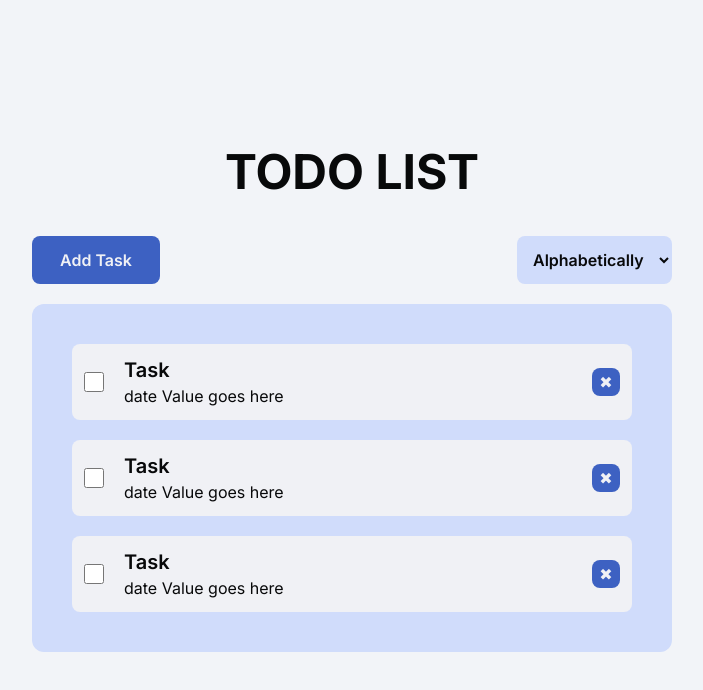
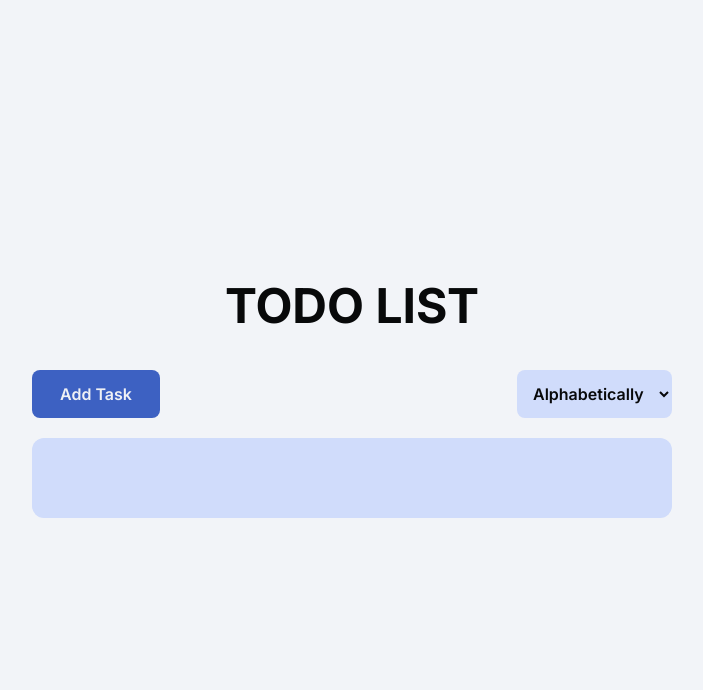
Before and after one commit to JerryShum/todo-aoi, a React (Vite) app: page / in a window 1280 px wide. Shown: the top 690 px of the page, without its empty margins (288-991 px from the left). Built offline with nearby package versions, Linux system fonts and the light colour scheme.

Commit message:
feat: finished new task functionality

```diff
--- a/src/components/List.jsx
+++ b/src/components/List.jsx
@@ -1,11 +1,16 @@
 import Task from "./Task";
 
-export default function List() {
+export default function List({ taskObjectArray }) {
   return (
-    <div className="bg-accent-900 rounded-xl flex flex-col gap-5 p-10 w-full">
-      <Task />
-      <Task />
-      <Task />
+    <div className="bg-accent-900 rounded-xl flex flex-col gap-5 p-10 w-full ">
+      {taskObjectArray.map((task) => (
+        <Task
+          taskLabel={task.taskLabel}
+          taskPriority={task.taskPriority}
+          taskDate={task.taskDate}
+          key={crypto.randomUUID()}
+        />
+      ))}
     </div>
   );
 }
--- a/src/components/Task.jsx
+++ b/src/components/Task.jsx
@@ -1,7 +1,7 @@
 import { useState } from "react";
 import IconButton from "./IconButton";
 
-export default function Task() {
+export default function Task({ taskLabel, taskPriority, taskDate }) {
   const [checked, setIsChecked] = useState(false);
 
   return (
@@ -10,9 +10,9 @@
         <input type="checkbox" name="taskCheck" id="" className="h-5 w-5" />
         <div>
           <label htmlFor="taskCheck" className="font-semibold text-xl">
-            Task
+            {taskLabel}
           </label>
-          <p>date Value goes here</p>
+          <p>{taskDate}</p>
         </div>
       </div>
 
```
